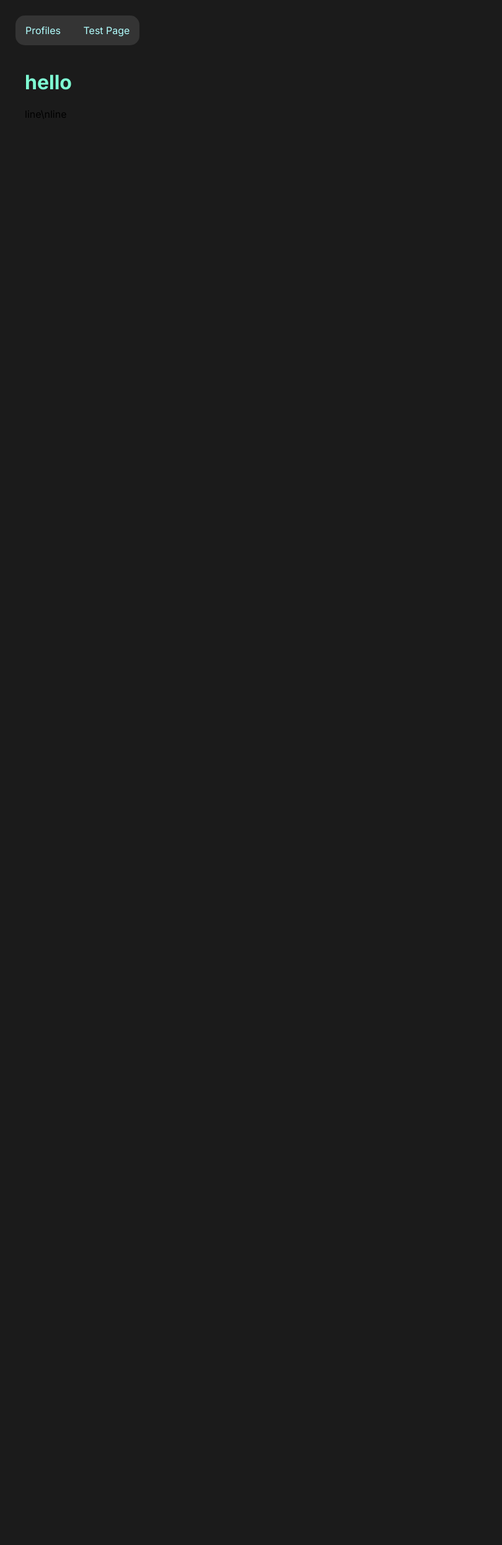
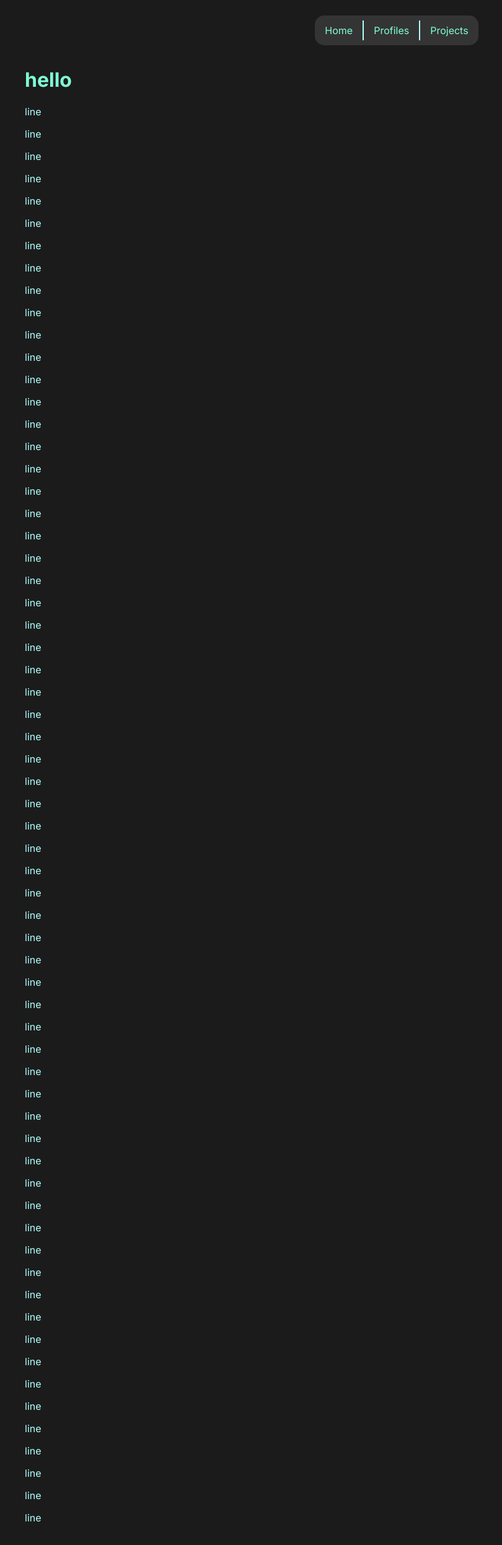
Before and after one commit to antiLimited/antilimited.github.io, a Svelte app: page / in a window 1280 px wide. Shown: the top 2492 px of the page at 62% size, without its empty margins (0-810 px from the left). Before the commit the page ends 800 px from the top, so only its background shows below. Built offline with nearby package versions, Linux system fonts and the light colour scheme.

Commit message:
a lot of changes :3

```diff
--- a/src/App.svelte
+++ b/src/App.svelte
@@ -1,11 +1,77 @@
 <link rel="stylesheet" href="src/style.css">
 
 <div class="navbar">
-    <a href="#">Profiles</a>
-    <a href="#">Test Page</a>
+    <a href="./" id="navbar-first">Home</a>
+    <div class="navbar-sep"></div>
+    <a href="./" id="navbar-last">Profiles</a>
+    <div class="navbar-sep"></div>
+    <a href="./" id="navbar-last">Projects</a>
 </div>
 
 <div class="main-content">
     <h1>hello</h1>
-    <p>line\nline</p>
+    <p>line</p>
+    <p>line</p>
+    <p>line</p>
+    <p>line</p>
+    <p>line</p>
+    <p>line</p>
+    <p>line</p>
+    <p>line</p>
+    <p>line</p>
+    <p>line</p>
+    <p>line</p>
+    <p>line</p>
+    <p>line</p>
+    <p>line</p>
+    <p>line</p>
+    <p>line</p>
+    <p>line</p>
+    <p>line</p>
+    <p>line</p>
+    <p>line</p>
+    <p>line</p>
+    <p>line</p>
+    <p>line</p>
+    <p>line</p>
+    <p>line</p>
+    <p>line</p>
+    <p>line</p>
+    <p>line</p>
+    <p>line</p>
+    <p>line</p>
+    <p>line</p>
+    <p>line</p>
+    <p>line</p>
+    <p>line</p>
+    <p>line</p>
+    <p>line</p>
+    <p>line</p>
+    <p>line</p>
+    <p>line</p>
+    <p>line</p>
+    <p>line</p>
+    <p>line</p>
+    <p>line</p>
+    <p>line</p>
+    <p>line</p>
+    <p>line</p>
+    <p>line</p>
+    <p>line</p>
+    <p>line</p>
+    <p>line</p>
+    <p>line</p>
+    <p>line</p>
+    <p>line</p>
+    <p>line</p>
+    <p>line</p>
+    <p>line</p>
+    <p>line</p>
+    <p>line</p>
+    <p>line</p>
+    <p>line</p>
+    <p>line</p>
+    <p>line</p>
+    <p>line</p>
+    <p>line</p>
 </div>
--- a/src/style.css
+++ b/src/style.css
@@ -9,45 +9,62 @@
     --primary-color: #7FFFD4;
     --secondary-color: #B2FFFF;
     --tertiary-color: #D0F0C0;
+    --hover-color: #545454;
     --foreground-color: #343434;
     --background-color: #1B1B1B;
 }
 
-/* Page Body Formatting + Defaults */
+/* Page Body Formatting */
 body {
     margin: 0;
     background-color: var(--background-color);
 
 }
 
-body h1,h2,h3,h4,h5,h6 {
-    color: var(--primary-color);
-}
-
 /* Navigation Bar */
 .navbar {
-    display: inline-block;
+    display: flex;
+    flex-direction: row;
+    justify-content: center;
+    align-items: center;
+    width: fit-content;
+    margin: auto;
     position: sticky;
     top: 25px; /* Space at the top */
-    margin-left: 25px;
-    margin-right: 25px;
     padding: 0;
-    width: auto;
     border-radius: 15px;
     overflow: hidden;
-    text-align: center;
     background-color: var(--foreground-color);
 }
 
 .navbar a {
     display: inherit;
-    color: var(--secondary-color);
+    color: var(--primary-color);
     text-align: center;
     padding: 14px 16px;
     text-decoration: none;
+}
+
+.navbar a:hover {
+    background-color: var(--hover-color);
+}
+
+.navbar-sep {
+    display: inherit;
+    vertical-align: middle;
+    height: 30px;
+    border: 1px solid var(--secondary-color);
 }
 
 /* Main Content */
 .main-content {
     padding: 40px;
 }
+
+.main-content h1,h2,h3,h4,h5,h6 {
+    color: var(--primary-color);
+}
+
+.main-content p {
+    color: var(--secondary-color)
+}
```
